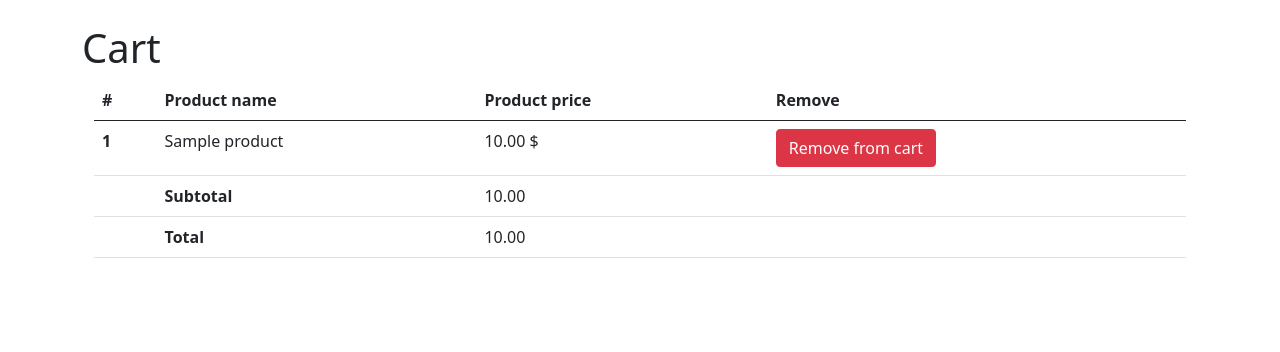
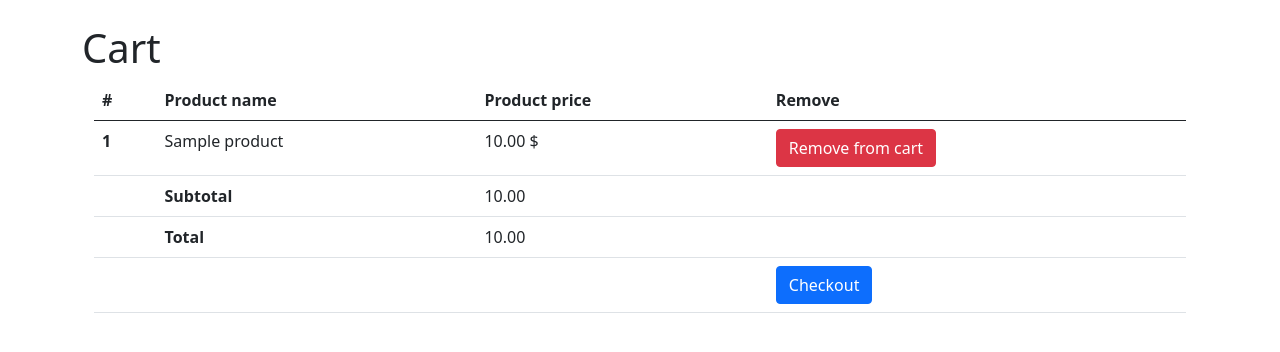
Before and after one commit to ShayestehHS/eCommerce, a Django app: template templates/carts/cart_home.html in a window 1280 px wide. Shown: the part 64-416 px from the top of the page. Run offline with Django 3.2, Linux system fonts and the light colour scheme; the template is opened without the code that fills it: values that come from a table or form of the project are taken from there, others are empty; tables that the repository leaves empty hold one stand-in row (values such as "Sample post"); some libraries are stand-ins or nearby versions.

Commit message:
Add checkout button to page

```diff
--- a/templates/carts/cart_home.html
+++ b/templates/carts/cart_home.html
@@ -35,6 +35,11 @@
                     <th scope="row">Total</th>
                     <td colspan="2">{{ cart.total }}</td>
                 </tr>
+                <tr>
+                    <th colspan="3"></th>
+                    <td ><a href="{% url 'carts:checkout' %}"
+                    class="btn btn-primary">Checkout</a></td>
+                </tr>
                 </tbody>
             </table>
         {% else %}
```
